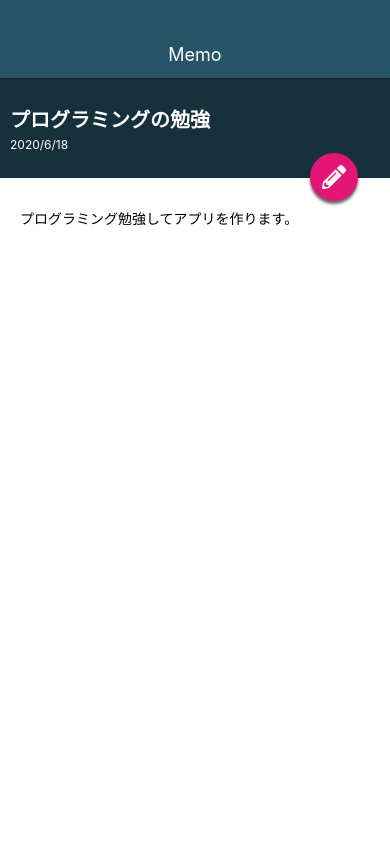
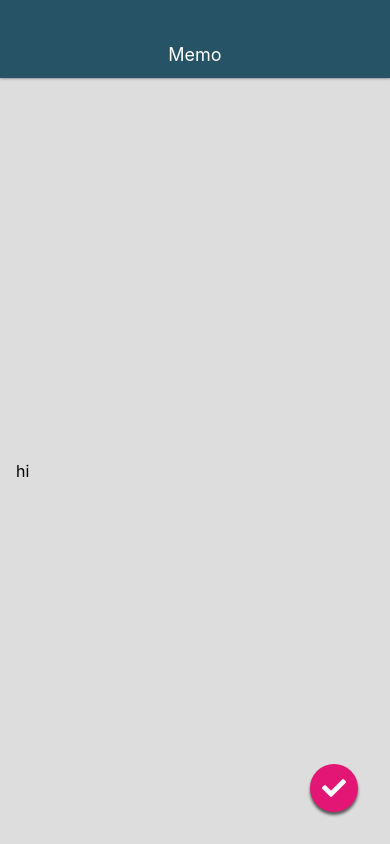
Before and after one commit to momoka0731/memoApp, a React Native app: screen / in a window 390 px wide. Built offline with nearby package versions, Linux system fonts and the light colour scheme.

Commit message:
Create memoEditScreen

```diff
--- a/App.js
+++ b/App.js
@@ -2,7 +2,7 @@
 import { StyleSheet, View } from 'react-native';
 
 import Appbar from './src/components/Appbar';
-import MemoDetailScreen from './src/screens/MemoDetailScreen';
+import MemoEditScreen from './src/screens/MemoEditScreen';
 
 /* eslint-disable */
 export default class App extends React.Component {
@@ -10,7 +10,7 @@
     return (
      <View style={styles.container}>
        <Appbar />
-       <MemoDetailScreen />
+       <MemoEditScreen />
      </View>
    );
     }
--- a/src/elements/CircleButton.js
+++ b/src/elements/CircleButton.js
@@ -9,6 +9,7 @@
 const CustomIcon = createIconSet({
   pencil: '\uf303',
   plus: '\uf067',
+  check: '\uf00c',
 }, 'FontAwesome', 'custom-icon-font.ttf');
 
 
--- /dev/null
+++ b/src/screens/MemoEditScreen.js
@@ -0,0 +1,39 @@
+import React from 'react';
+import { StyleSheet, View, TextInput } from 'react-native';
+
+import CircleButton from '../elements/CircleButton';
+
+
+class MemoEditScreen extends React.Component {
+  render() {
+    return (
+      <View style={styles.container}>
+
+        <TextInput style={styles.memoEditInput} value="hi" />
+
+
+        <CircleButton name="check" />
+
+      </View>
+
+    );
+  }
+}
+
+const styles = StyleSheet.create({
+  container: {
+    flex: 1,
+    width: '100%',
+  },
+  memoEditInput: {
+    flex: 1,
+    backgroundColor: '#ddd',
+    paddingTop: 36,
+    paddingLeft: 16,
+    paddingRight: 16,
+    paddingBottom: 16,
+    fontSize: 16,
+  }
+});
+
+export default MemoEditScreen;
```
